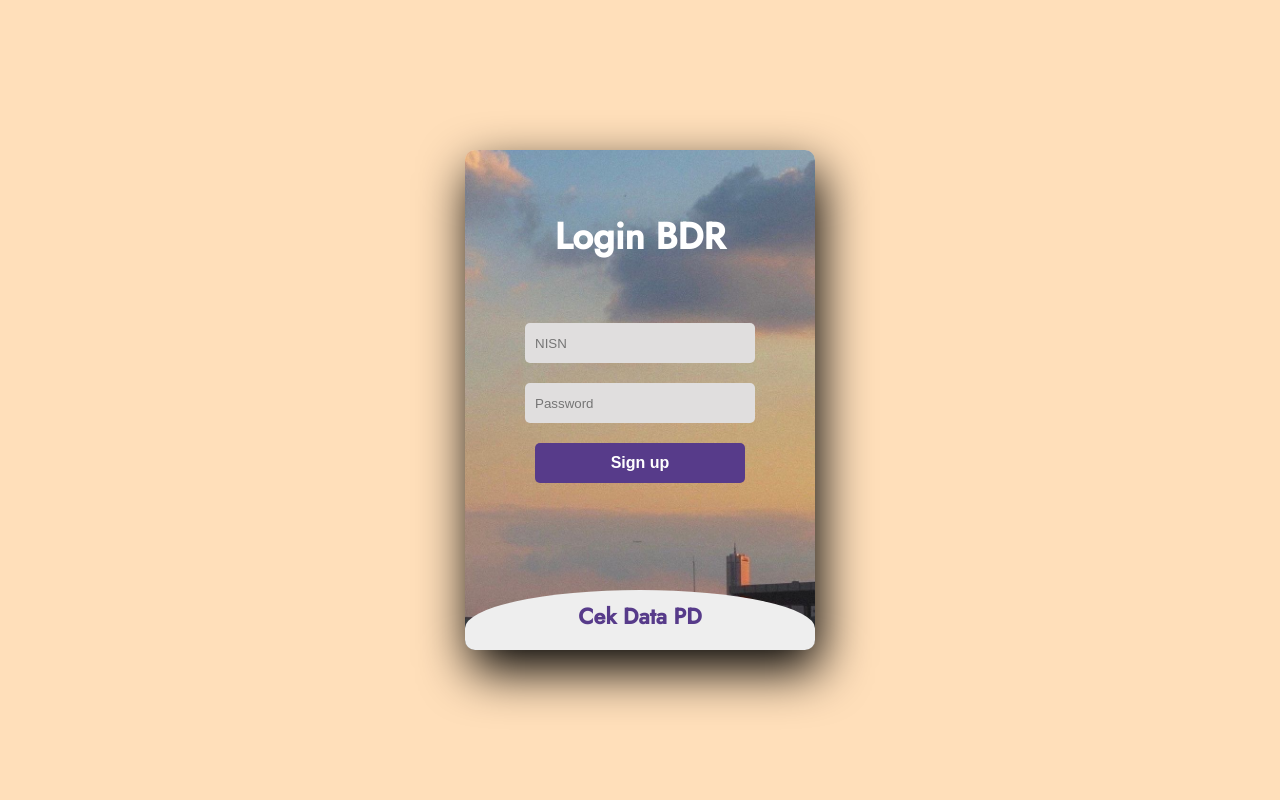
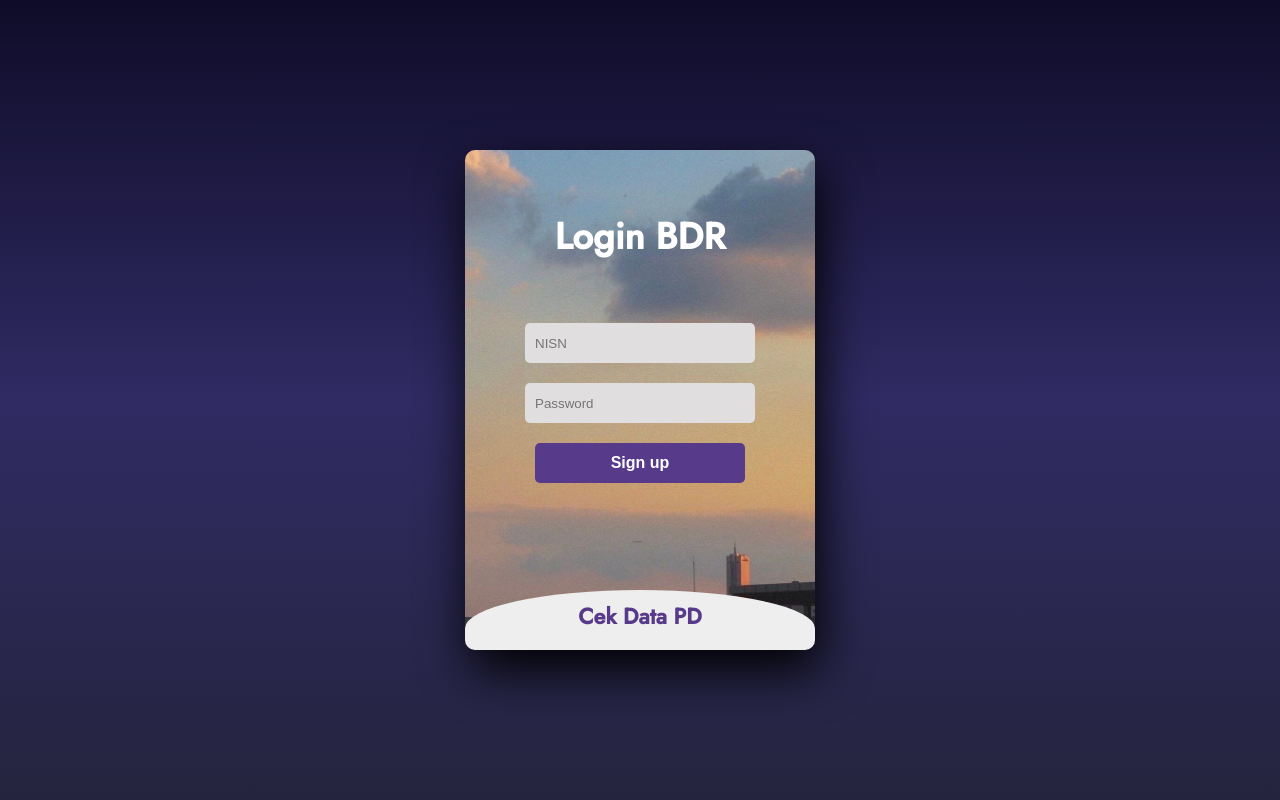
Before and after one commit to resunasa/bdr2, a plain HTML site: page index.html in a window 1280 px wide. Drawn offline with Linux system fonts and the light colour scheme; grey boxes are pictures that could not be loaded.

Commit message:
Update style.css

```diff
--- a/style.css
+++ b/style.css
@@ -6,7 +6,7 @@ body{
 	align-items: center;
 	min-height: 100vh;
 	font-family: 'Jost', sans-serif;
-        background: #ffdfba;
+	background: linear-gradient(to bottom, #0f0c29, #302b63, #24243e);
 }
 .main{
 	width: 350px;
```
